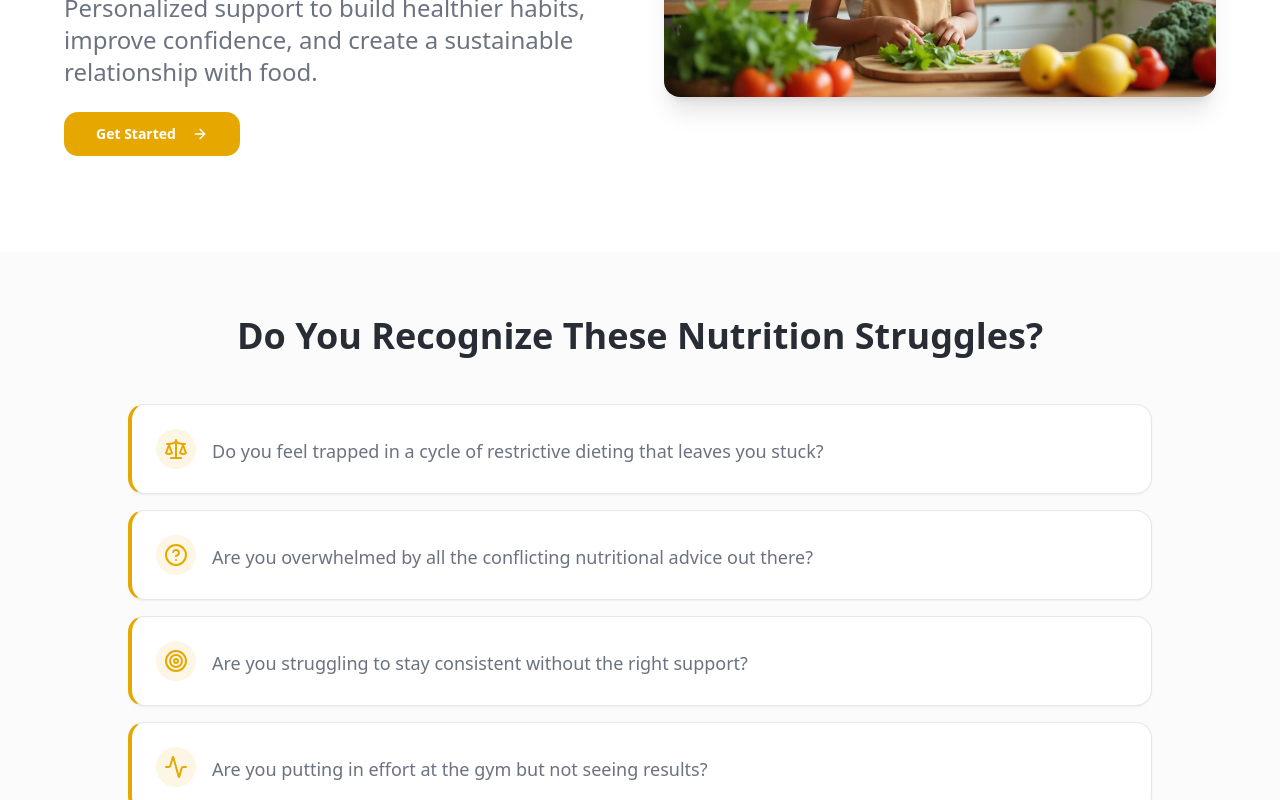
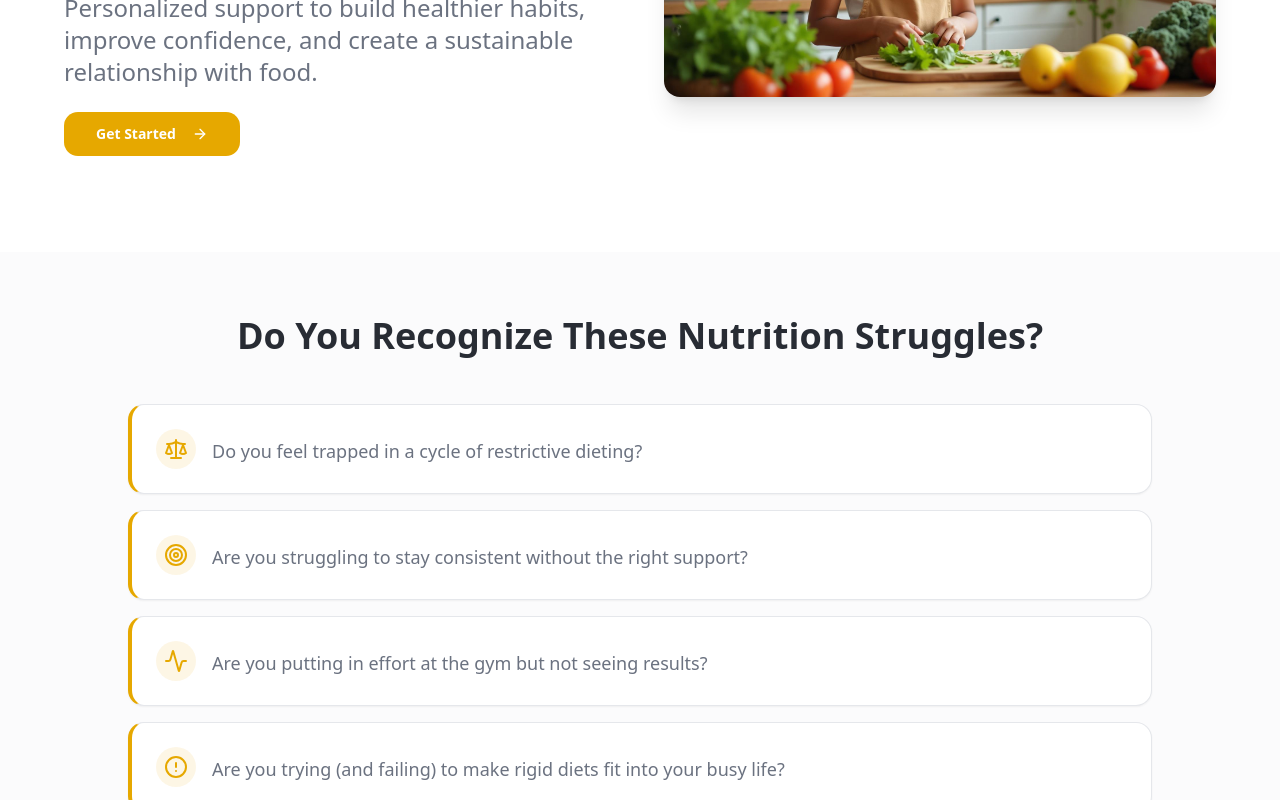
Before and after one commit to EndoMDHealth/endomdhealth_frontend, a React (Vite) app: page /nutrition-coaching in a window 1280 px wide. Shown: the part 448-1248 px from the top of the page. Built offline with nearby package versions, Linux system fonts and the light colour scheme; the HTML template or start-up script is replaced by a standard one.

Commit message:
Code edited in Lovable Code Editor
Edited UI in Lovable

```diff
--- a/src/pages/NutritionCoaching.tsx
+++ b/src/pages/NutritionCoaching.tsx
@@ -30,11 +30,7 @@ const NutritionCoaching = () => {
   const struggles = [
     {
       icon: Scale,
-      question: "Do you feel trapped in a cycle of restrictive dieting that leaves you stuck?",
-    },
-    {
-      icon: HelpCircle,
-      question: "Are you overwhelmed by all the conflicting nutritional advice out there?",
+      question: "Do you feel trapped in a cycle of restrictive dieting?",
     },
     {
       icon: Target,
@@ -138,8 +134,7 @@ const NutritionCoaching = () => {
             {/* Left Content */}
             <div className="space-y-6">
               <h1 className="text-4xl md:text-5xl lg:text-6xl font-bold leading-tight text-foreground">
-                Nutrition & Lifestyle Coaching for{" "}
-                <span className="text-accent">Teens and Young Adults</span>
+                Nutrition & Lifestyle Coaching for <span className="text-accent">Teens and Young Adults</span>
               </h1>
               <p className="text-xl md:text-2xl text-muted-foreground leading-relaxed">
                 Personalized support to build healthier habits, improve confidence, and create a sustainable
```
